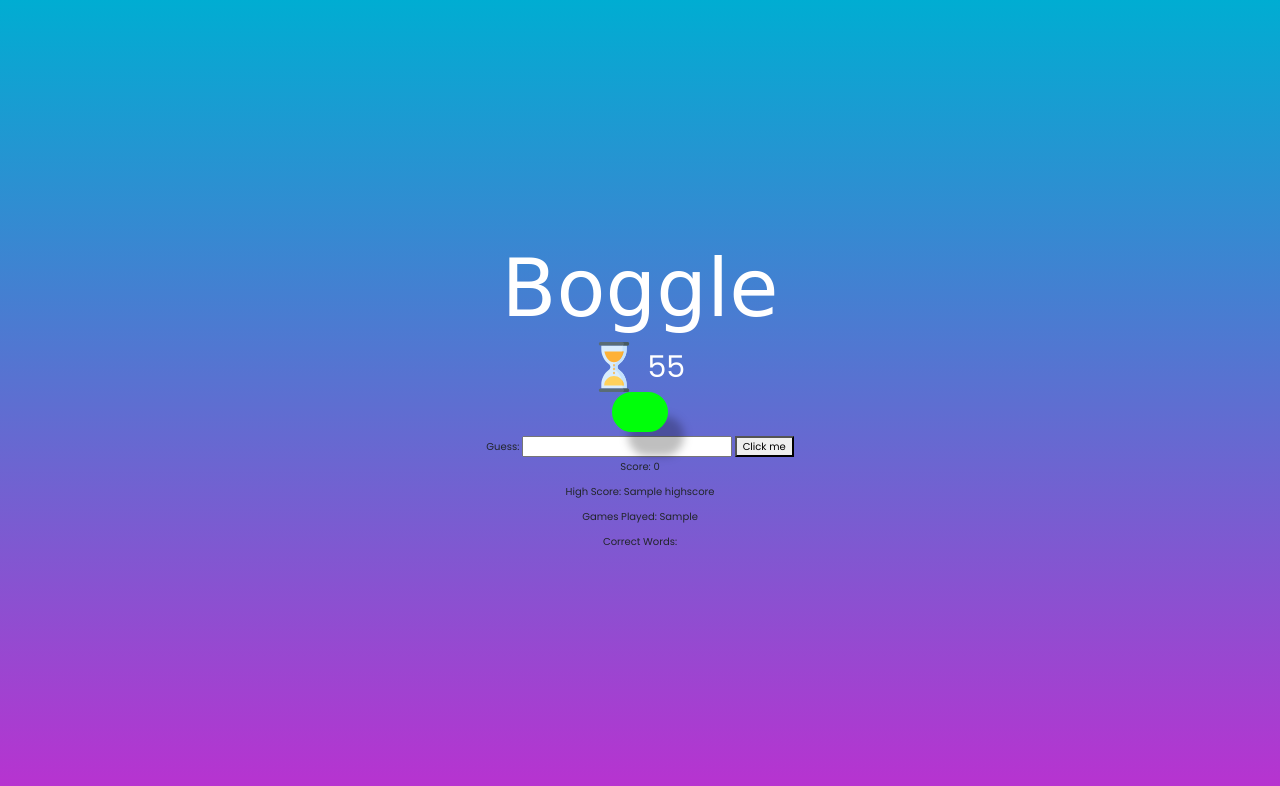
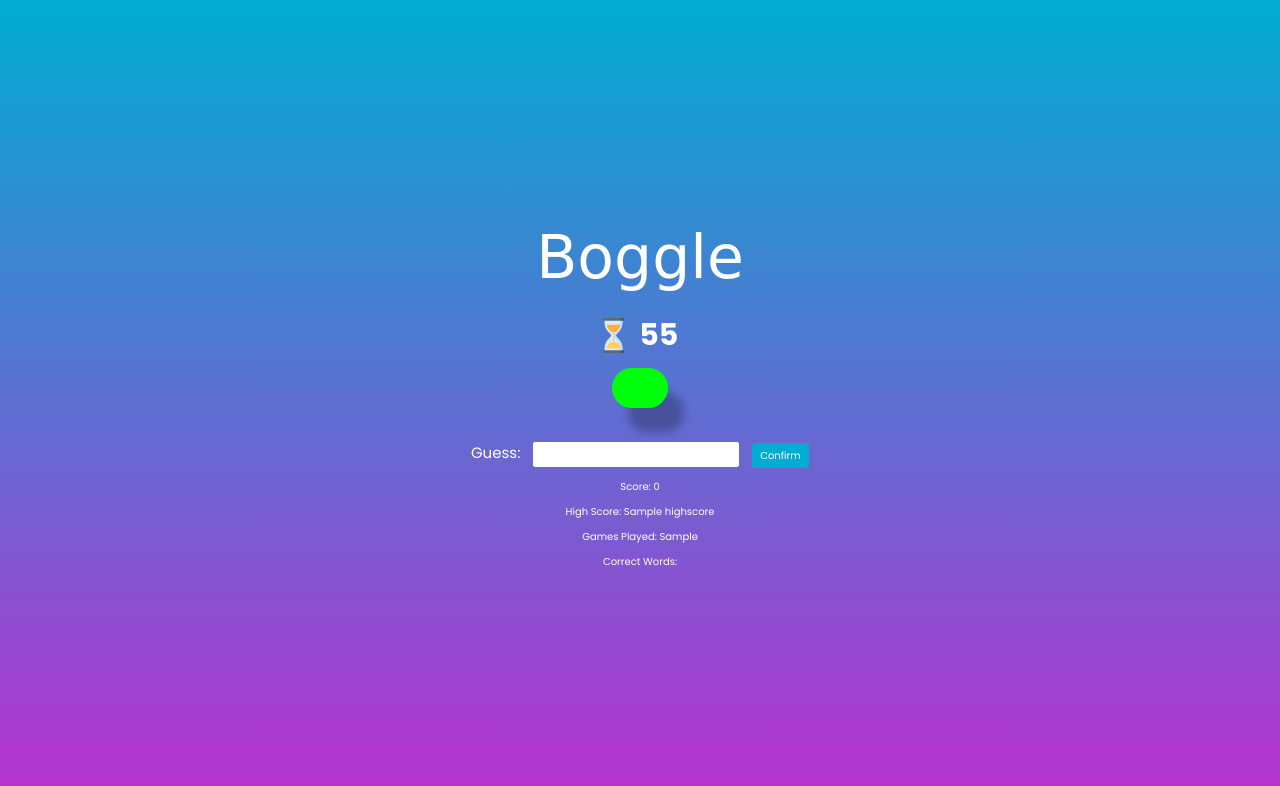
Before and after one commit to lawrencedovin/boggle, a Flask app: template templates/game.html in a window 1280 px wide. Shown: the top 786 px of the page. Run offline with Flask 2, Linux system fonts and the light colour scheme; the template is opened without the code that fills it: most values are stand-ins (such as "Sample title", 1, 10 or a date in 2020); parts of the project's set-up code (start-up, migrations or seed data) failed here and were passed over; some libraries are stand-ins or nearby versions; some web fonts are replaced.

Commit message:
Refactored code

```diff
--- a/static/styles.css
+++ b/static/styles.css
@@ -1,7 +1,6 @@
 html {
     box-sizing: border-box;
     font-size: 62.5%;
-    /* 1rem = 10px */
     height: 100%;
     width: 100%;
 }
@@ -10,18 +9,12 @@ body {
     font-family: 'Poppins', sans-serif;
     height: 100%;
     background: linear-gradient(180deg, #00ADD2 0%, #BA31D0 100%);
-    /* text-align: center; */
-}
-
-.boggle__title,
-.countdown__text
-{
     color: #fff;
 }
 
 .boggle__title {
     font-family: 'Oleo Script Swash Caps', cursive;
-    font-size: 8rem;
+    font-size: 6rem;
 }
 
 .boggle__board--container {
@@ -41,8 +34,8 @@ body {
 }
 
 .boggle__board--game-piece-container {
-    height: 6rem;
-    width: 6rem;
+    height: 5rem;
+    width: 5rem;
     background: #FFFFFE;
     box-shadow: inset 0px -16px 20px rgba(0, 0, 0, 0.3);
     border-radius: .8rem;
@@ -51,19 +44,56 @@ body {
     background: #FFFFFF;
     box-shadow: inset 0px 8px 10px rgba(0, 0, 0, 0.2);
     border-radius: 50%;
-    height: 4.5rem;
-    width: 4.5rem;
-    font-size: 2rem;
+    height: 4rem;
+    width: 4rem;
+    font-size: 2.5rem;
     font-weight: bold;
     margin: 0 auto;
+    color: #000;
+}
+
+.countdown {
+    margin: 2rem 0 1rem;
 }
 
 .countdown__img {
-    height: 5rem;
+    height: 3.5rem;
 }
 
 .countdown__text {
     font-size: 3rem;
+    font-weight: bold;
     display: inline-block;
     width: 5rem;
 }
+
+.guess {
+    margin: 3rem 0 1rem;
+}
+
+.guess__button, .guess__input {
+    height: 2.5rem;
+}
+
+.guess__button,
+.guess__button:hover {
+    color: #fff;
+}
+
+.guess__button {
+    background: #00ADD2;
+}
+
+.guess__button:hover {
+    background: #008faf;
+}
+
+.guess__label {
+    font-size: 1.5rem;
+}
+
+.guess__input {
+    border-radius: .2rem;
+    border: none;
+    margin: 0 1rem;
+}
--- a/templates/game.html
+++ b/templates/game.html
@@ -23,15 +23,15 @@
           </table>
         </div>
         <form class="guess" action="/POST">
-          <label for="guess">Guess: </label>
-          <input type="text" name="guess" id="guess__input" autocomplete="off" />
-          <button id="guess__button">Click me</button>
+          <label for="guess" class="guess__label">Guess: </label>
+          <input type="text" name="guess" class="guess__input" id="guess__input" autocomplete="off" />
+          <button class="guess__button btn" id="guess__button">Confirm</button>
         </form>
-        <p id="current-score">Score: 0</p>
-        <p id="high-score">High Score: {{ highscore }}</p>
-        <p id="games-played">Games Played: {{ games_played }}</p>
-        <p id="correct-words">Correct Words:</p>
-        <p id="result"></p>
+        <p class="current-score" id="current-score">Score: 0</p>
+        <p class="high-score" id="high-score">High Score: {{ highscore }}</p>
+        <p class="games-played" id="games-played">Games Played: {{ games_played }}</p>
+        <p class="correct-words" id="correct-words">Correct Words:</p>
+        <p class="result" id="result"></p>
       </div>
   </div>
 </div>
```
